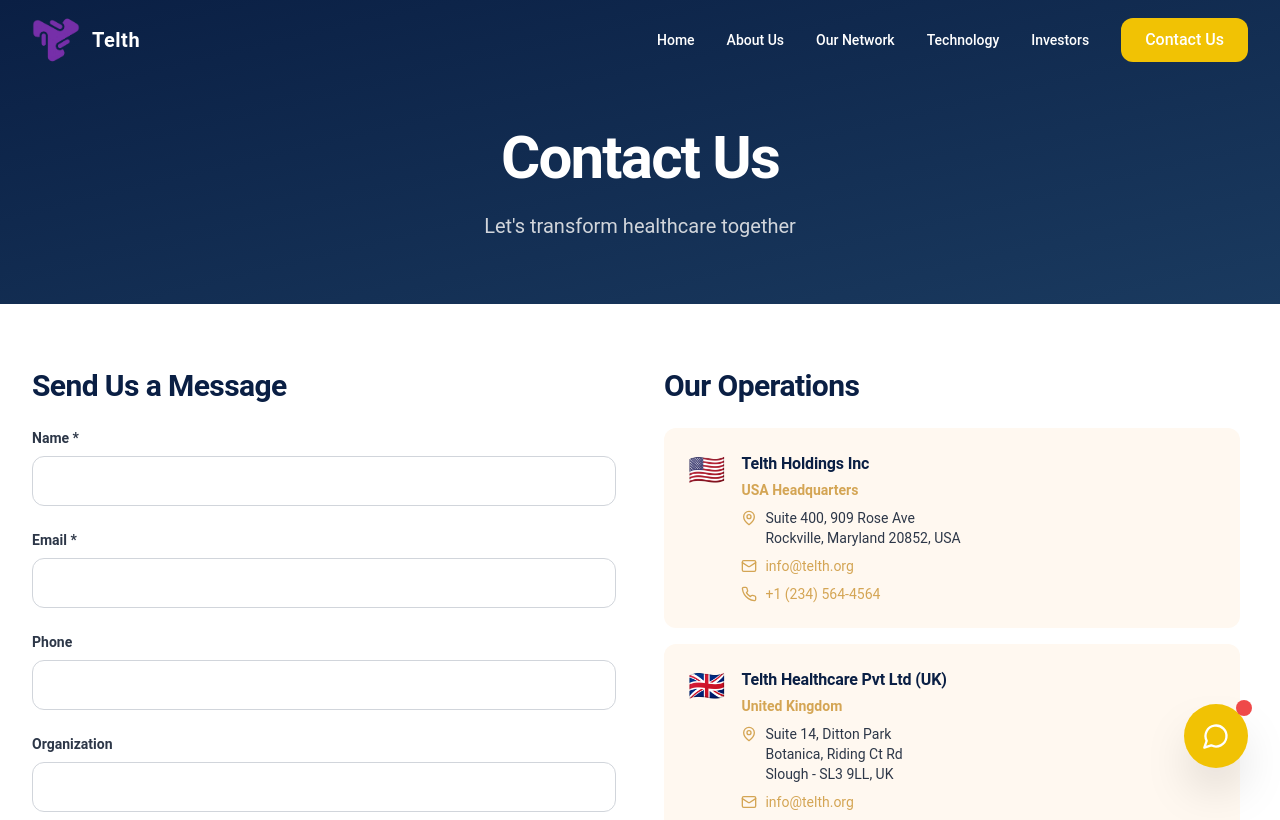
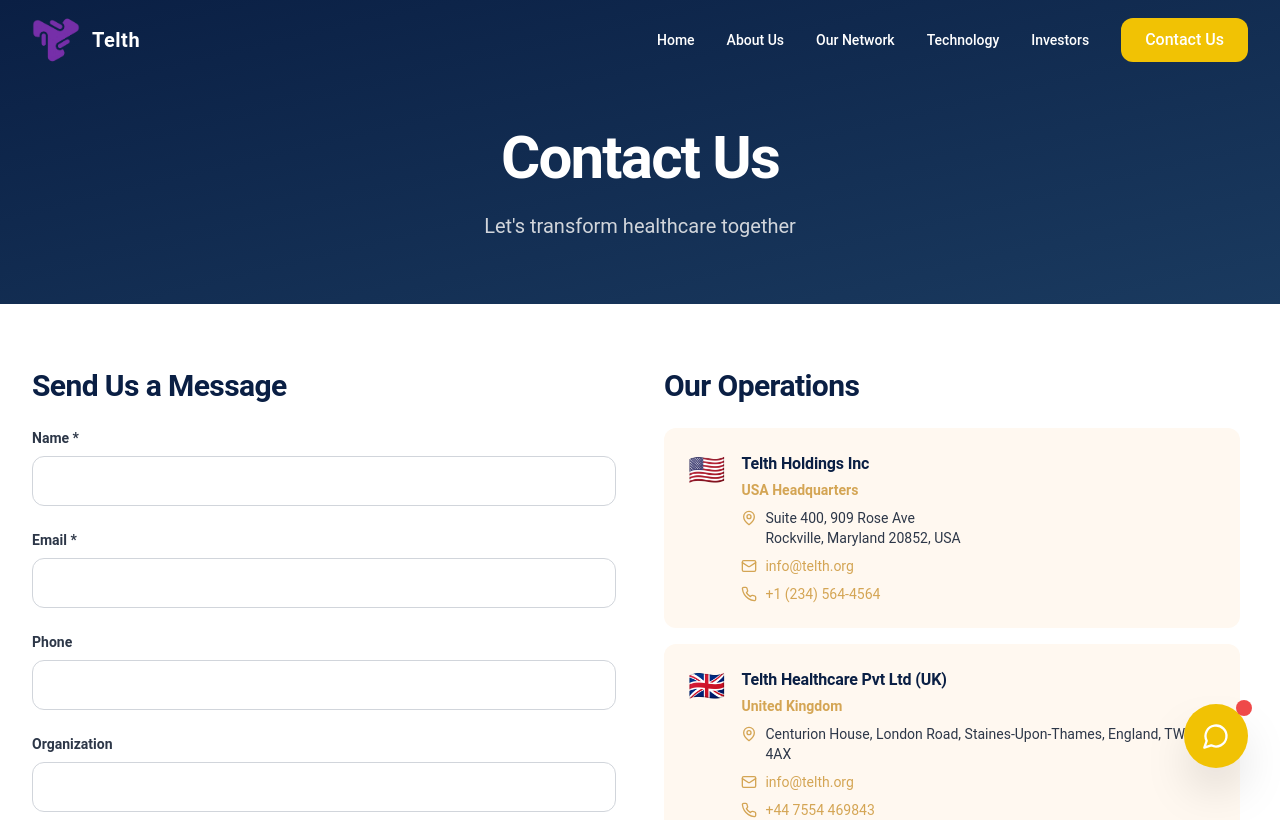
Before and after one commit to Telth-Healthcare/Telth-org, a React (Vite) app: page /contact in a window 1280 px wide. Shown: the top 820 px of the page. Built offline with nearby package versions, Linux system fonts and the light colour scheme.

Commit message:
address change and update

```diff
--- a/src/components/WorldMap.tsx
+++ b/src/components/WorldMap.tsx
@@ -22,7 +22,7 @@
     city: 'Slough',
     name: 'United Kingdom Headquarters',
     company: 'Telth Healthcare Pvt Ltd (UK)',
-    address: 'Suite 14, Ditton Park\nBotanica, Riding Ct Rd\nSlough - SL3 9LL, UK',
+    address: 'Centurion House, London Road, Staines-Upon-Thames, England, TW18 4AX',
     email: 'info@telth.org',
     coordinates: [51.5074, -0.593] as [number, number],
   },
--- a/src/pages/Contact.tsx
+++ b/src/pages/Contact.tsx
@@ -17,7 +17,7 @@
     flag: '🇬🇧',
     name: 'United Kingdom',
     company: 'Telth Healthcare Pvt Ltd (UK)',
-    address: 'Suite 14, Ditton Park\nBotanica, Riding Ct Rd\nSlough - SL3 9LL, UK',
+    address: 'Centurion House, London Road, Staines-Upon-Thames, England, TW18 4AX',
     email: 'info@telth.org',
     phone: '+44 7554 469843',
   },
@@ -42,13 +42,6 @@
     company: 'GCC Tidel Neo',
     address: 'P36Q+8W7, Karuppur, Salem, Tamil Nadu',
     // phone: '+91 79048 77505',
-  },
-  {
-    flag: '🇱🇨',
-    name: 'St. Lucia',
-    company: 'CUCOM Medical University',
-    address: '#1, Beausejour Road\nGros Islet, Saint Lucia',
-    email: 'info@telth.org',
   },
   {
     flag: '🇨🇳',
```
